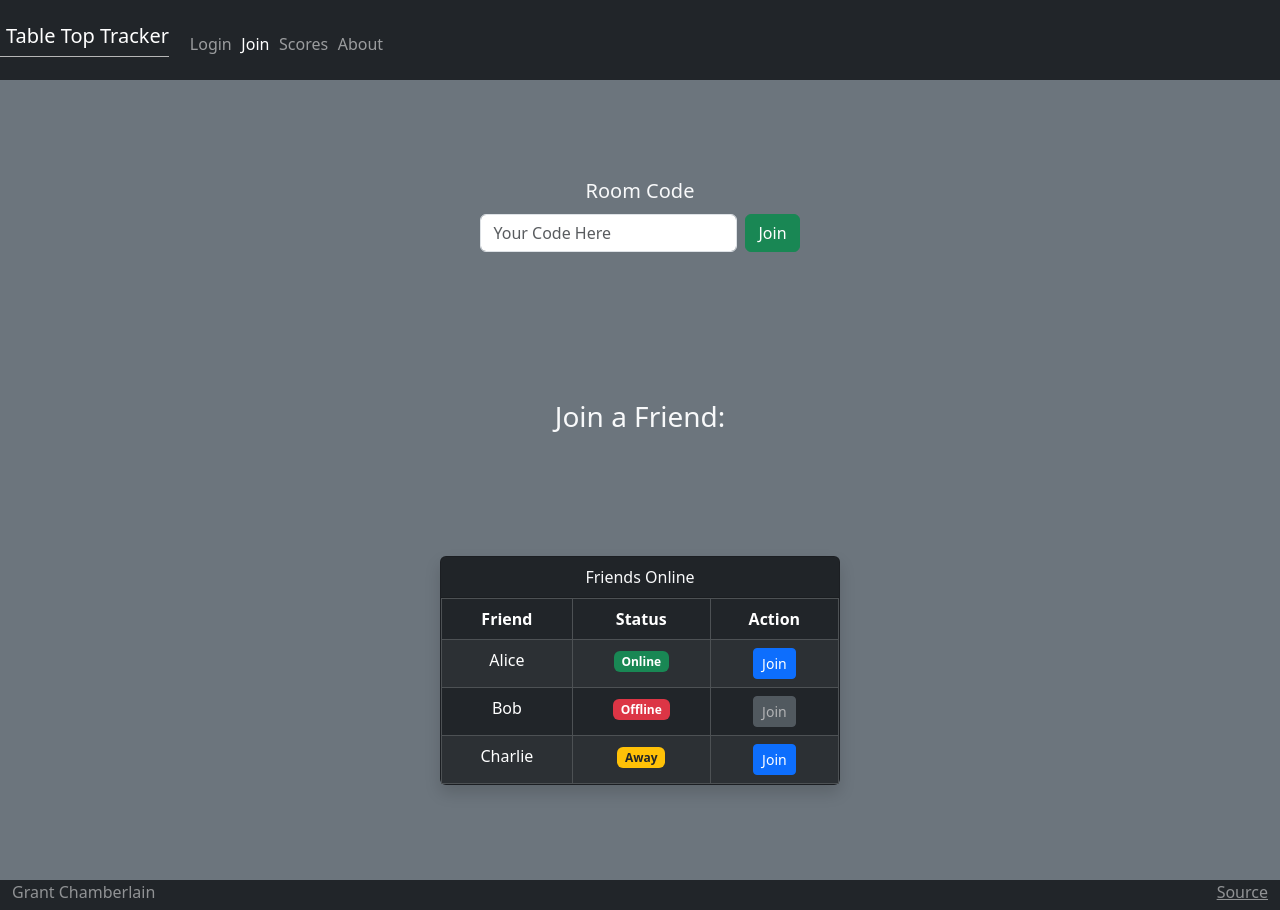
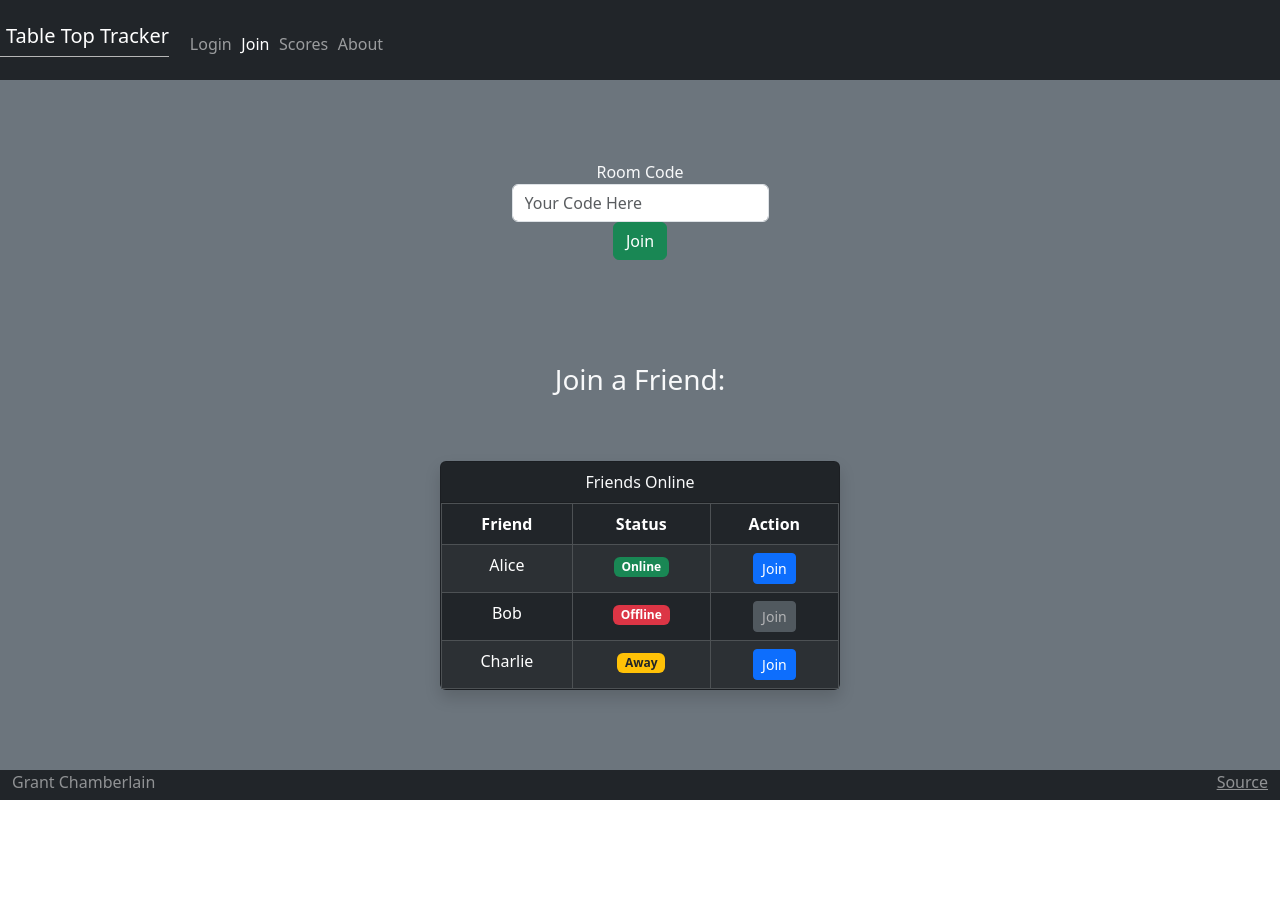
Before and after one commit to Grant-Chamberlain/Fall2025Startup, a React (Vite) app: page /join in a window 1280 px wide. After the commit the page ends 800 px from the top, so only its background shows below. Built offline with nearby package versions, Linux system fonts and the light colour scheme.

Commit message:
finalized the tracker page and added api call mock to about

```diff
--- a/src/about/about.jsx
+++ b/src/about/about.jsx
@@ -1,17 +1,49 @@
-import React from 'react';
+import React, { useState, useEffect } from 'react';
 
 export function About() {
+  const [cardPrice, setCardPrice] = useState(null);
+
+  useEffect(() => {
+    // Placeholder for Scryfall API call
+    const fetchCardPrice = async () => {
+      const cardName = "Black Lotus";
+      const value = 1000000;
+
+
+
+      setCardPrice(`The ${cardName} card is worth $${value} today.`);
+      console.log('API placeholder executed');
+    };
+
+    fetchCardPrice();
+
+  }, []);
   return (
-    <main className="bg-secondary text-light" style={{lineHeight: 1.3}}>
-      <img src="magic.png"  />
-      <div className="container">
-        <p className="mb-0">
+    <main className="bg-secondary text-light" style={{ lineHeight: 1.3 }}>
+      <div className="container text-center my-4">
+        <img src="magic.png" className="img-fluid" alt="Table Top Tracker" style={{ maxHeight: '200px' }} />
+      </div>
+
+      <div className="container py-4">
+        <h1 className="text-center mb-3">About Table Top Tracker</h1>
+        <p className="lead">
           Table Top Tracker is a free online service with the goal of making all board games easier to play by keeping
           track of all the moving parts in your game. Say goodbye to flimsy cards and small pieces,
           with Table Top Tracker you can streamline your physical pieces and never lose another brick card again.
         </p>
+
+        {/* Display the placeholder API result */}
+        {cardPrice && (
+          <div className="alert alert-info mt-4 text-center">
+            {cardPrice}
+          </div>
+        )}
+
       </div>
 
+      <div className="text-center my-3">
+        <a href="/" className="btn btn-primary">Return to Home</a>
+      </div>
     </main>
   );
 }
--- a/src/join/join.jsx
+++ b/src/join/join.jsx
@@ -1,82 +1,33 @@
-import React, { useState } from 'react';
-import { useNavigate } from 'react-router-dom';
+import React from 'react';
 
 export function Join() {
-  const navigate = useNavigate();
+  return (
+    <main className="container-fluid bg-secondary text-center">
+      <br />
 
-  // Room code state
-  const [roomCode, setRoomCode] = useState('');
-
-  // Friend list state
-  const [friends, setFriends] = useState([
-    { name: 'Alice', status: 'Online', joinable: true },
-    { name: 'Bob', status: 'Offline', joinable: false },
-    { name: 'Charlie', status: 'Away', joinable: true },
-  ]);
-
-  // Handle joining by room code
-  function handleJoinRoom() {
-    if (roomCode.trim() === '') {
-      alert('Please enter a valid room code.');
-      return;
-    }
-    alert(`Joining room with code: ${roomCode}`);
-    navigate('/tracker');
-  }
-
-  // Handle joining a friend's game
-  function handleJoinFriend(friend) {
-    if (!friend.joinable) {
-      alert(`${friend.name} is not available to join right now.`);
-      return;
-    }
-    alert(`Joining ${friend.name}'s game!`);
-    navigate('/tracker');
-  }
-
-  // Utility for status badge colors
-  function getStatusBadge(status) {
-    switch (status) {
-      case 'Online':
-        return <span className="badge bg-success">Online</span>;
-      case 'Offline':
-        return <span className="badge bg-danger">Offline</span>;
-      case 'Away':
-        return <span className="badge bg-warning text-dark">Away</span>;
-      default:
-        return <span className="badge bg-secondary">Unknown</span>;
-    }
-  }
-
-  return (
-    <main className="container-fluid bg-secondary text-center min-vh-100 p-5">
-      <div className="mb-4">
-        <label htmlFor="code" className="form-label fs-5">
-          Room Code
-        </label>
-        <div className="d-flex justify-content-center gap-2">
+      <div>
+        <label htmlFor="code">Room Code</label>
         <input
           type="text"
           id="code"
-            className="form-control w-auto"
+          className="form-control"
           placeholder="Your Code Here"
-            value={roomCode}
-            onChange={(e) => setRoomCode(e.target.value)}
         />
-          <button type="button" className="btn btn-success" onClick={handleJoinRoom}>
+        <button type="submit" className="btn btn-success">
           Join
         </button>
       </div>
-      </div>
 
-      <div className="friends mt-4">
+      <br />
+
+      <div className="friends">
         <span className="fs-3">Join a Friend:</span>
       </div>
 
       <div className="container mt-4 d-flex justify-content-center">
         <div
           className="card bg-dark text-light shadow rounded"
-          style={{ width: '400px' }}
+          style={{ width: "400px" }}
         >
           <div className="card-header text-center">Friends Online</div>
           <div className="card-body p-0">
@@ -89,28 +40,42 @@ export function Join() {
                 </tr>
               </thead>
               <tbody>
-                {friends.map((friend) => (
-                  <tr key={friend.name}>
-                    <td>{friend.name}</td>
-                    <td>{getStatusBadge(friend.status)}</td>
+                <tr>
+                  <td>Alice</td>
                   <td>
-                      <button
-                        className={`btn btn-sm ${
-                          friend.joinable ? 'btn-primary' : 'btn-secondary'
-                        }`}
-                        disabled={!friend.joinable}
-                        onClick={() => handleJoinFriend(friend)}
-                      >
+                    <span className="badge bg-success">Online</span>
+                  </td>
+                  <td>
+                    <button className="btn btn-sm btn-primary">Join</button>
+                  </td>
+                </tr>
+                <tr>
+                  <td>Bob</td>
+                  <td>
+                    <span className="badge bg-danger">Offline</span>
+                  </td>
+                  <td>
+                    <button className="btn btn-sm btn-secondary" disabled>
                       Join
                     </button>
                   </td>
                 </tr>
-                ))}
+                <tr>
+                  <td>Charlie</td>
+                  <td>
+                    <span className="badge bg-warning text-dark">Away</span>
+                  </td>
+                  <td>
+                    <button className="btn btn-sm btn-primary">Join</button>
+                  </td>
+                </tr>
               </tbody>
             </table>
           </div>
         </div>
       </div>
+
+      <br />
     </main>
   );
 }
```
Lines whose indentation alone changed are shown as unchanged.
